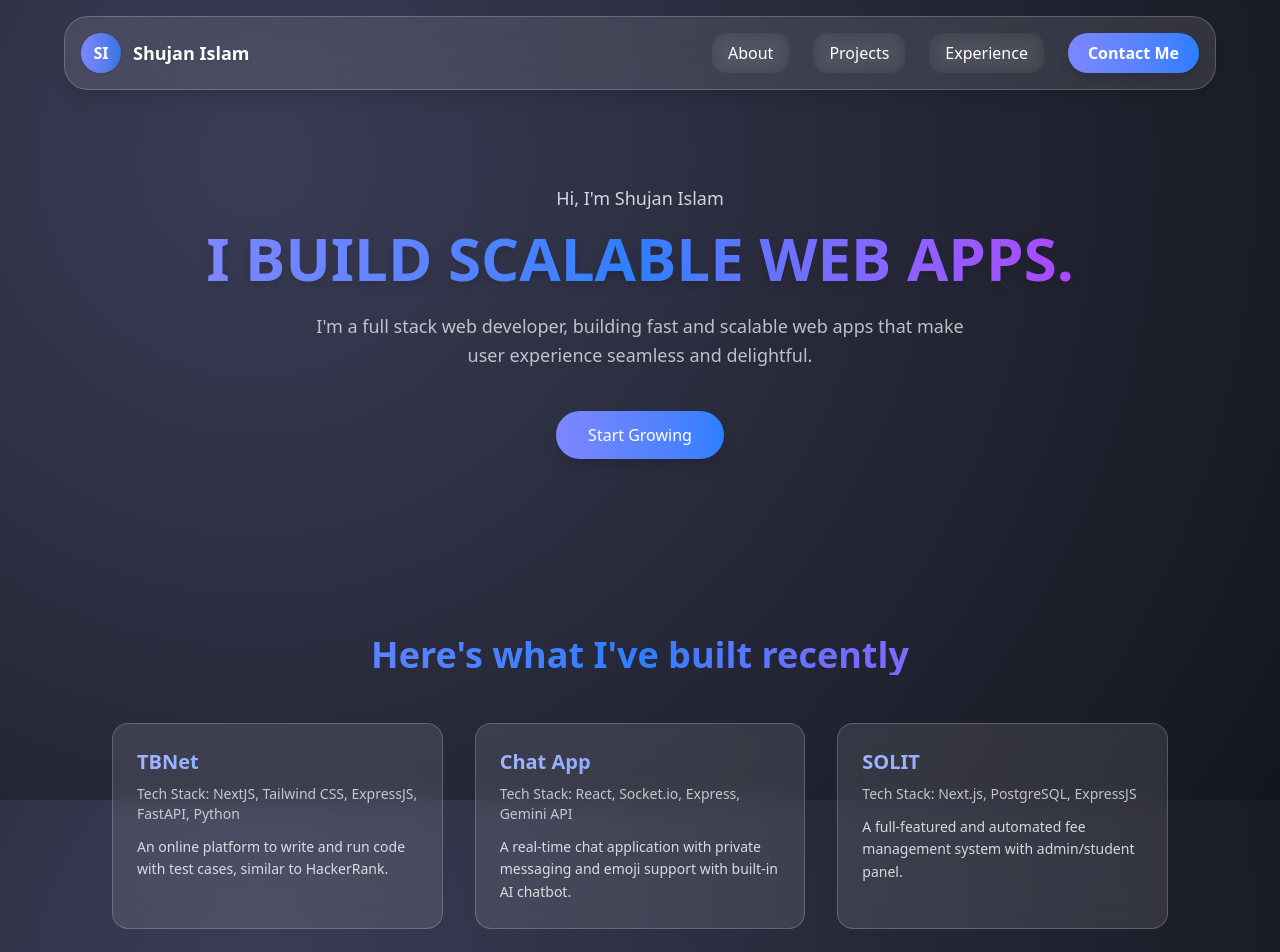
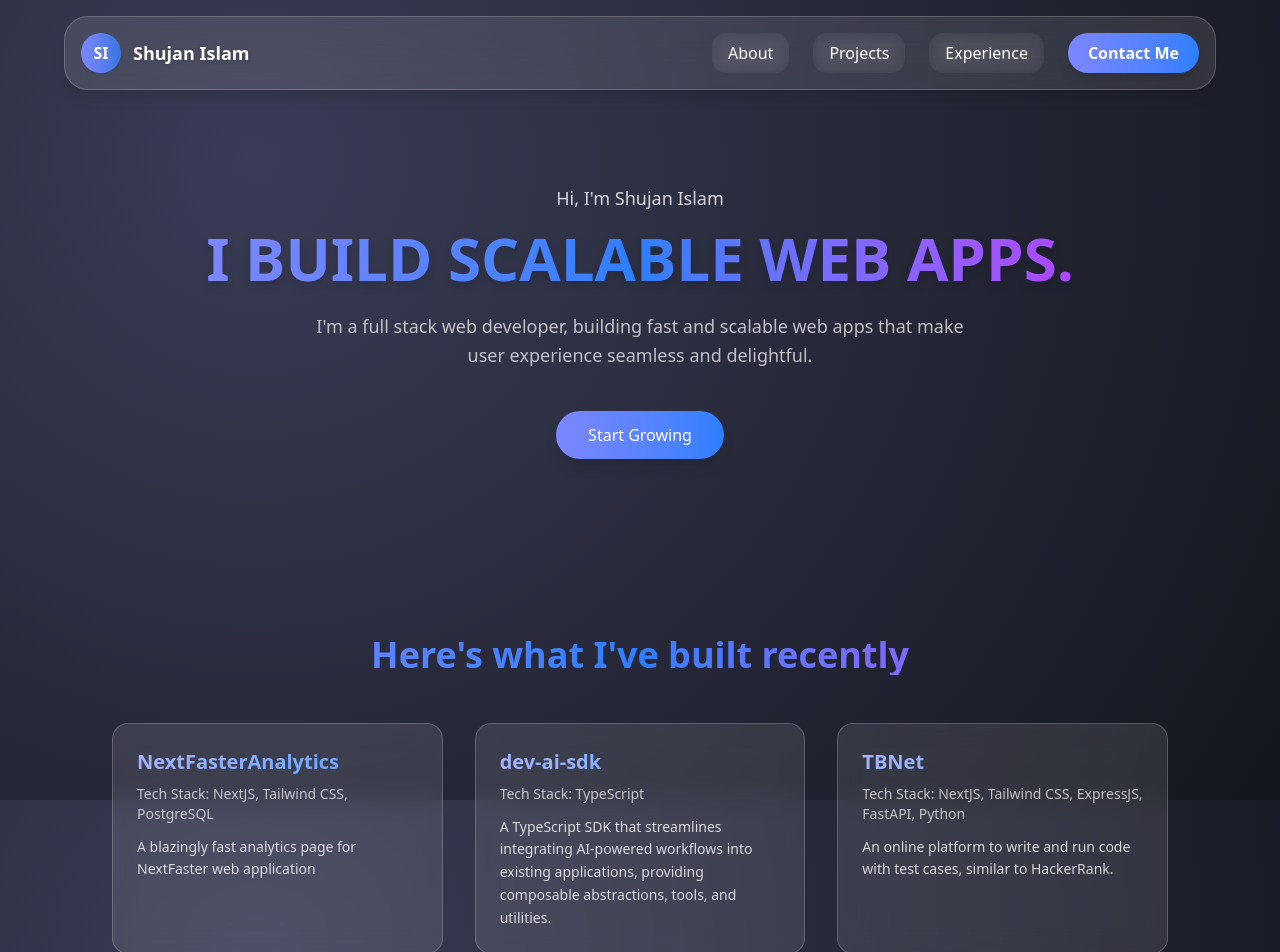
Before and after one commit to shujanislam/portfolio, a Next.js app: page / in a window 1280 px wide. Shown: the top 952 px of the page. Built offline with nearby package versions, Linux system fonts and the light colour scheme.

Commit message:
project adds

```diff
--- a/package.json
+++ b/package.json
@@ -14,7 +14,7 @@
     "class-variance-authority": "^0.7.1",
     "clsx": "^2.1.1",
     "lucide-react": "^0.544.0",
-    "next": "15.3.1",
+    "next": "^15.5.9",
     "react": "^19.0.0",
     "react-dom": "^19.0.0",
     "react-icons": "^5.5.0",
--- a/src/app/components/Projects.tsx
+++ b/src/app/components/Projects.tsx
@@ -1,4 +1,16 @@
 const projects = [
+  {
+    name: "NextFasterAnalytics",
+    link: "https://github.com/shujanislam/NextFasterAnalytics",
+    stack: "NextJS, Tailwind CSS, PostgreSQL",
+    description: "A blazingly fast analytics page for NextFaster web application",
+  },
+  {
+    name: "dev-ai-sdk",
+    link: "https://github.com/shujanislam/dev-ai-sdk",
+    stack: "TypeScript",
+    description: "A TypeScript SDK that streamlines integrating AI-powered workflows into existing applications, providing composable abstractions, tools, and utilities.",
+  },
   {
     name: "TBNet",
     link: "https://github.com/shujanislam/TBNet",
```
Also changed, not shown: 1 other file (tests, documents, lock files or other folders).
